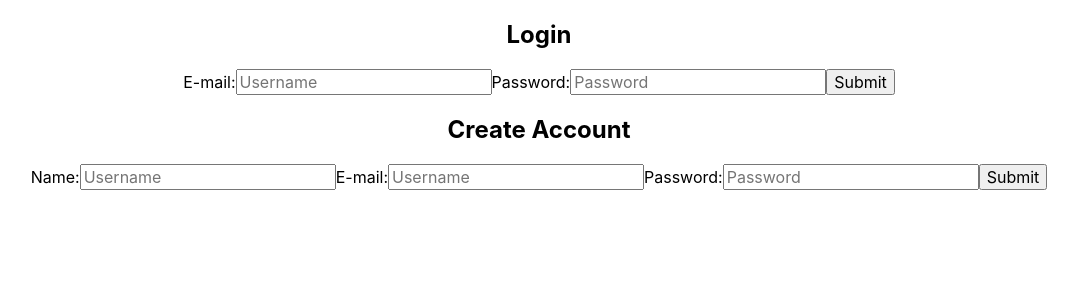
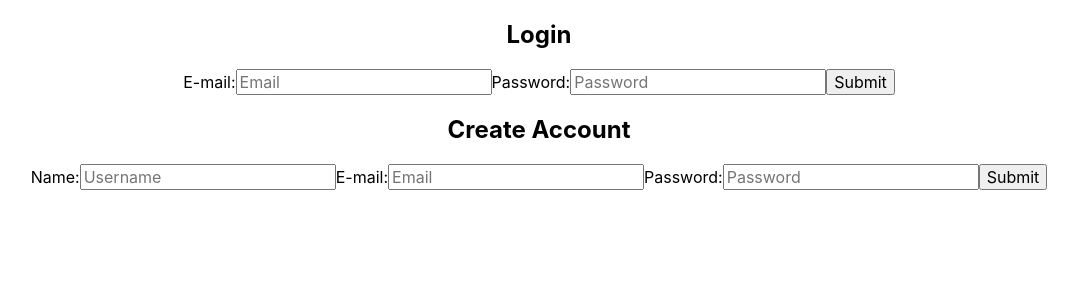
Before and after one commit to kayyali18/movie-tracker, a React (Create React App) app: page / in a window 1280 px wide. Shown: the top 300 px of the page, without its empty margins (101-1179 px from the left). Built offline with nearby package versions, Linux system fonts and the light colour scheme; no server answers.

Commit message:
Make new form controlled

```diff
--- a/src/Components/Login/Login.js
+++ b/src/Components/Login/Login.js
@@ -5,7 +5,8 @@ class Login extends Component {
   constructor(props) {
     super(props)
     this.state = {
-      user: '',
+      email: '',
+      username: '',
       password: '',
     }
   }
@@ -44,14 +45,14 @@ class Login extends Component {
   }
 
   render() {
-    const { user, password } = this.state
+    const { email, username, password } = this.state
     return (
       <section className='login-main' >
       <form className="login-form" onSubmit={this.submitLogin} aria-label='Existing user login form'>
         <h2>Login</h2>
         <label>
           E-mail:
-          <input name='user' placeholder="Username" type="email" value={user} onChange={this.handleChange}/>
+          <input name='email' placeholder="Email" type="email" value={email} onChange={this.handleChange}/>
         </label>
         <label>
           Password:
@@ -63,11 +64,11 @@ class Login extends Component {
         <h2>Create Account</h2>
         <label>
           Name:
-          <input name='name' placeholder="Username" type="text" value={user} onChange={this.handleChange}/>
+          <input name='username' placeholder="Username" type="text" value={username} onChange={this.handleChange}/>
         </label>
         <label>
           E-mail:
-          <input name='user' placeholder="Username" type="email" value={user} onChange={this.handleChange}/>
+          <input name='email' placeholder="Email" type="email" value={email} onChange={this.handleChange}/>
         </label>
         <label>
           Password:
```
